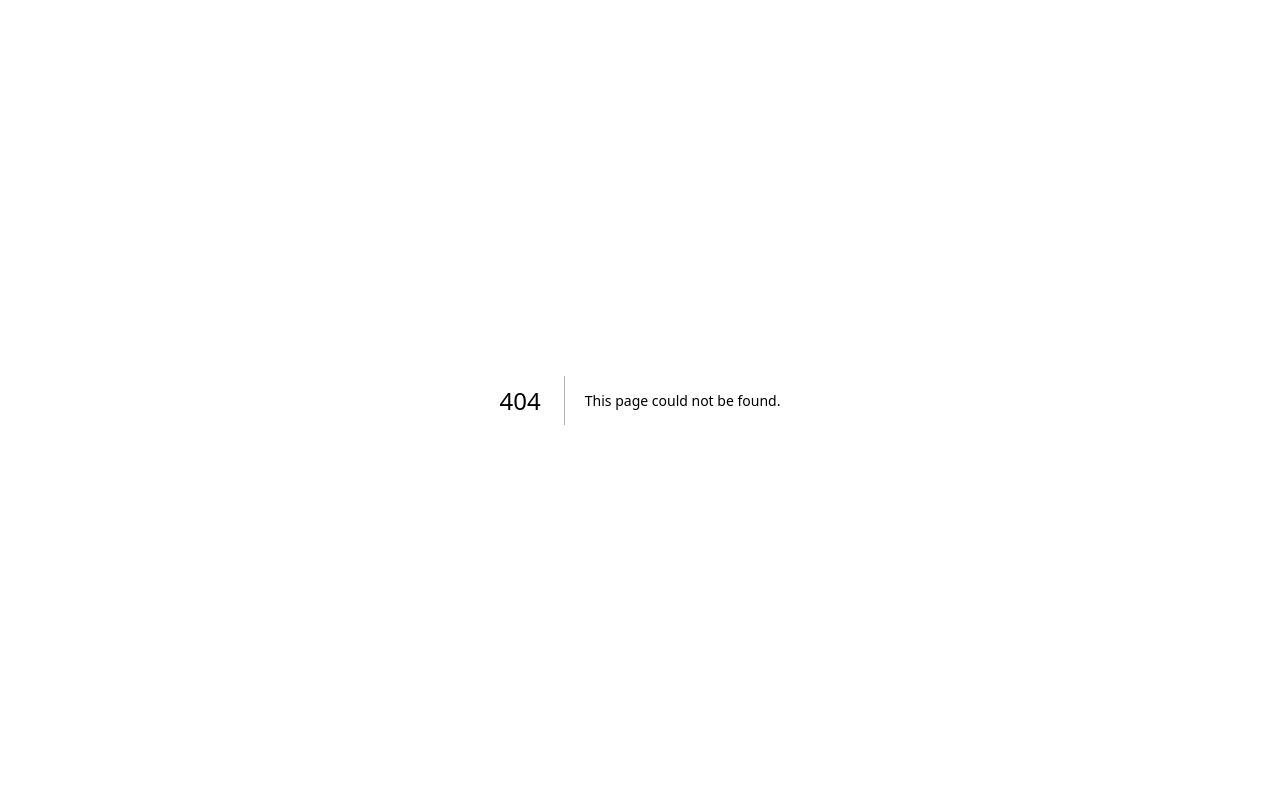
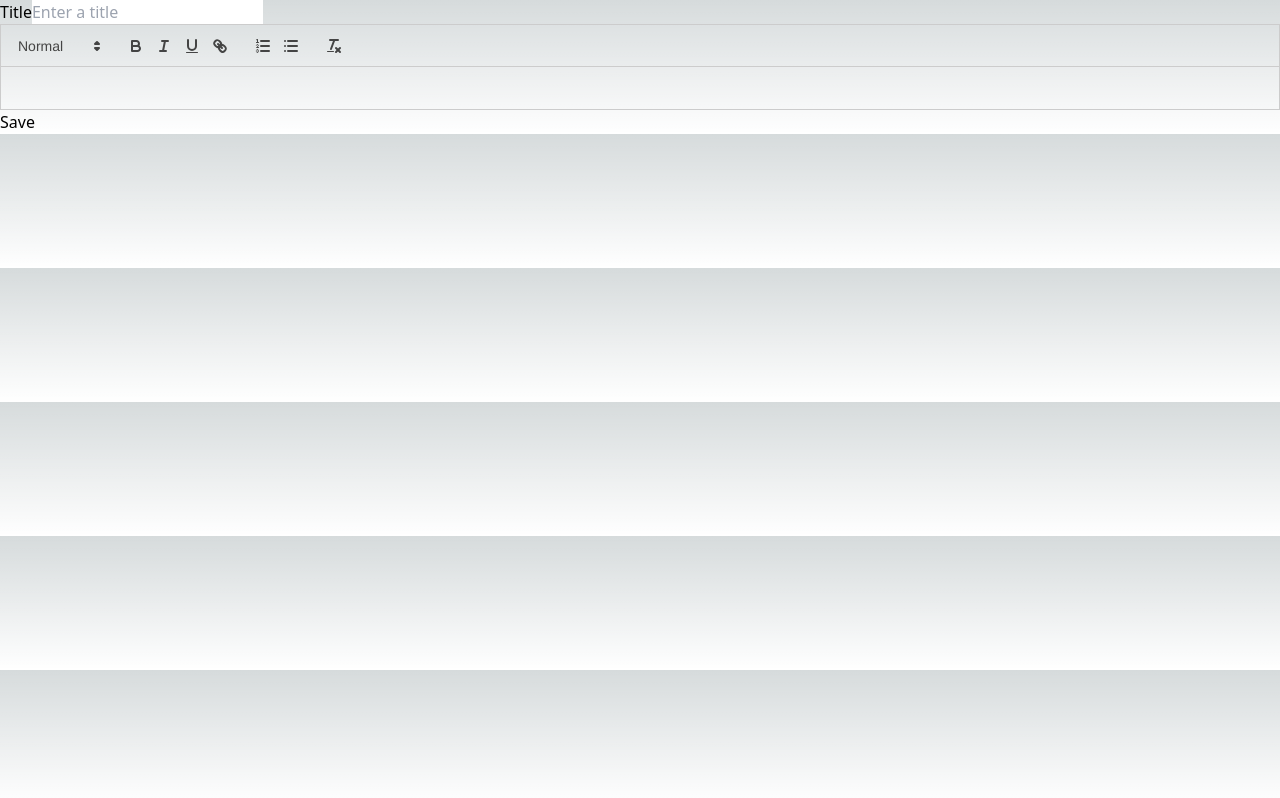
Before and after one commit to patrick-lindemann/eichkamp-next, a Next.js app: page /admin/editor in a window 1280 px wide. Before the commit this address had no page. Built offline with nearby package versions, Linux system fonts and the light colour scheme.

Commit message:
Added Quill WYSIWYG editor

```diff
--- a/package.json
+++ b/package.json
@@ -27,6 +27,7 @@
     "prisma": "^4.14.1",
     "react": "18.2.0",
     "react-dom": "18.2.0",
+    "react-quill": "^2.0.0",
     "tailwindcss": "3.3.2",
     "typescript": "5.0.4"
   }
--- /dev/null
+++ b/src/pages/admin/editor.tsx
@@ -0,0 +1,62 @@
+import dynamic from 'next/dynamic';
+import { useState } from 'react';
+import 'react-quill/dist/quill.snow.css';
+
+const QuillNoSSRWrapper = dynamic(import('react-quill'), {
+  ssr: false,
+  loading: () => <p>Loading ...</p>
+});
+
+export const PostCreate: React.FC = () => {
+  const [title, setTitle] = useState('');
+  const [content, setContent] = useState('');
+  const [isDraft, setIsDraft] = useState(true);
+  const [isPublished, setIsPublished] = useState(false);
+
+  function submitHandler(event) {
+    event.preventDefault();
+
+    const requestObj = {
+      id: new Date().toISOString(),
+      title: title,
+      content: content,
+      isDraft: isDraft,
+      isPublished: isPublished
+    };
+
+    fetch('/api/posts', {
+      method: 'POST',
+      body: JSON.stringify(requestObj),
+      headers: {
+        'Content-Type': 'application/json'
+      }
+    })
+      .then((response) => response.json())
+      .then((data) => {
+        console.log(data);
+      });
+  }
+
+  function handleTitleChange(event) {
+    event.preventDefault();
+    setTitle(event.target.value);
+  }
+
+  return (
+    <form onSubmit={submitHandler}>
+      <label htmlFor="title">Title</label>
+      <input
+        type="text"
+        value={content}
+        name="title"
+        placeholder="Enter a title"
+        onChange={handleTitleChange}
+        required
+      />
+      <QuillNoSSRWrapper onChange={setContent} theme="snow" />
+      <button>Save</button>
+    </form>
+  );
+};
+
+export default PostCreate;
```
Also changed, not shown: 1 other file (tests, documents, lock files or other folders).
